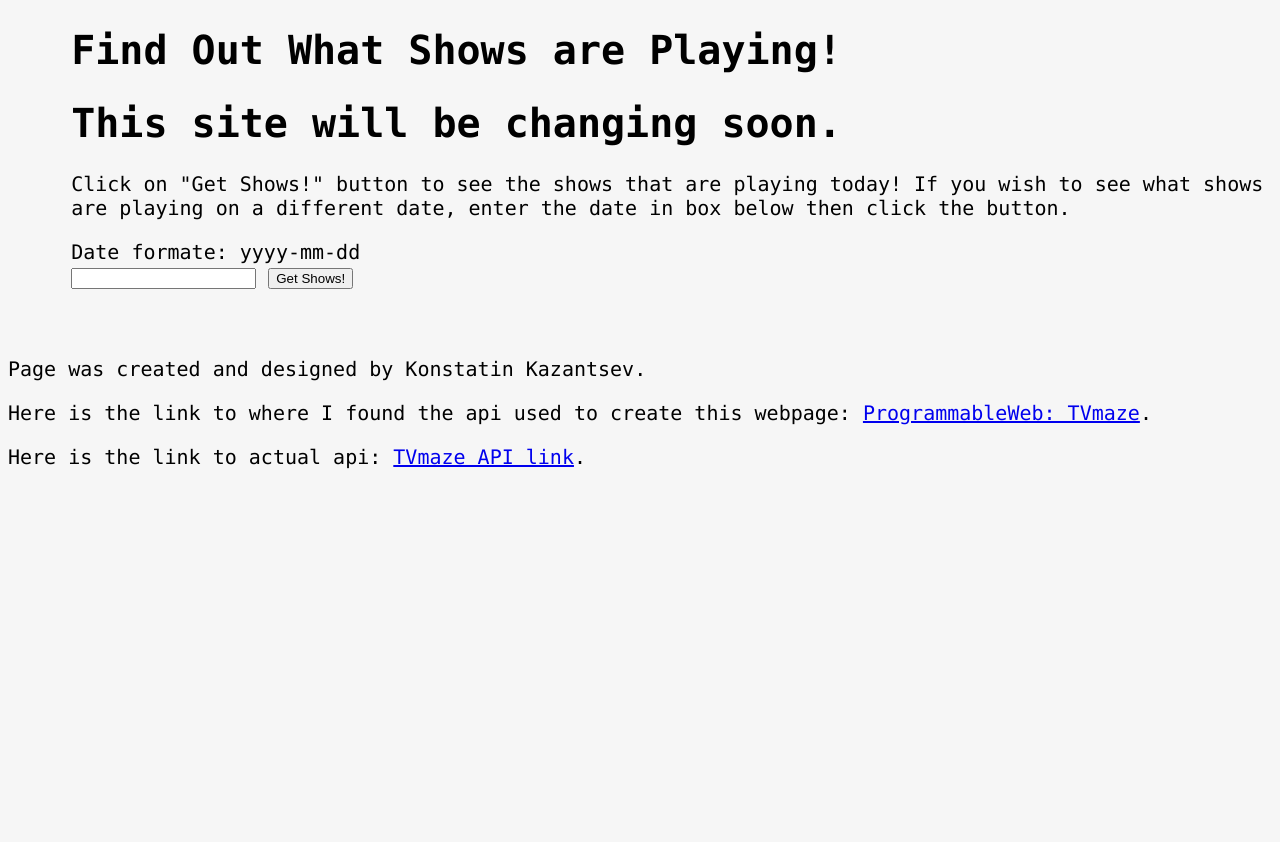
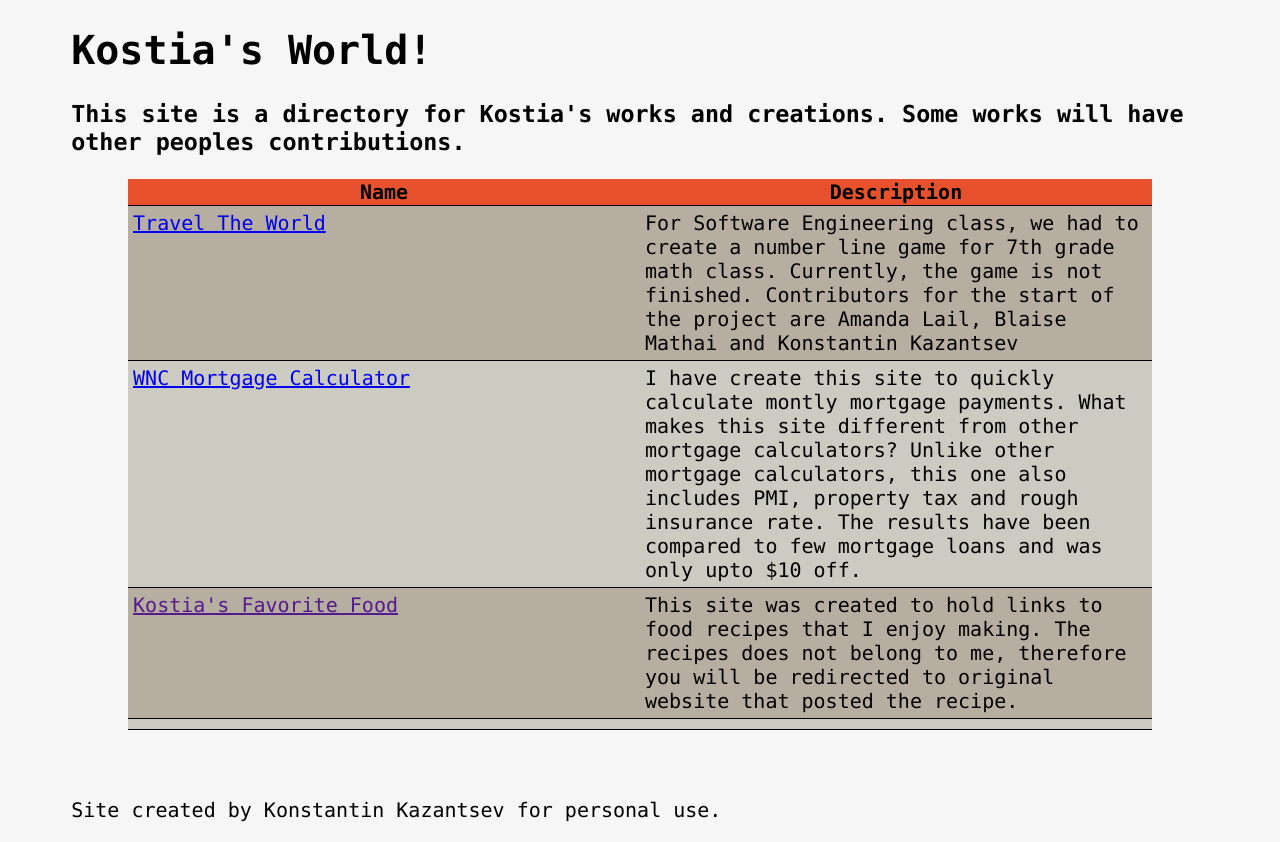
Before and after one commit to kkazants/kkazants.github.io, a plain HTML site: page index.html in a window 1280 px wide. Before the commit the page ends 800 px from the top, so only its background shows below. Drawn offline with nearby package versions, Linux system fonts and the light colour scheme.

Commit message:
Start of new live. Added links to game, recipes and calculator

```diff
--- a/index.html
+++ b/index.html
@@ -1,36 +1,47 @@
 <!doctype html>
 <html>
     <head>
-        <title>Find Shows</title>
+        <title>Kostia's World</title>
         <link rel="stylesheet" href="myCSS.css">
     </head>
     <body>
-        <script src="http://code.jquery.com/jquery-2.1.1.min.js"></script>
-        <script type="text/javascript" src='app.js'></script>
 
         <header>
-            <h1>Find Out What Shows are Playing!</h1>
+            <h1>Kostia's World!</h1>
         </header>
         <div id="content">
-            <h1>This site will be changing soon.</h1>
-            <p>
-                Click on "Get Shows!" button to see the shows that are playing today! If you wish to see what shows are playing on a different date, enter the date in box below then click the button.
-            </p>
-            Date formate: yyyy-mm-dd<br>
-            <input type="text" id="submitDate">
-            <button>Get Shows!</button>
+            <h3>This site is a directory for Kostia's works and creations. Some works will have other peoples contributions.</h3>
+
+            <table>
+                <tr>
+                    <th>Name</th>
+                    <th>Description</th>
+                </tr>
+                <tr>
+                    <td><a target="_blank" href="http://kkazants.github.io/TravelTheWorld/">Travel The World</a></td>
+                    <td>For Software Engineering class, we had to create a number line game for 7th grade math class. Currently, the game is not finished. Contributors for the start of the project are Amanda Lail, Blaise Mathai and Konstantin Kazantsev</td>
+                </tr>
+                <tr>
+                    <td><a target="_blank" href="http://kkazants.github.io/ncmortgagecalc/">WNC Mortgage Calculator</a></td>
+                    <td>I have create this site to quickly calculate montly mortgage payments. What makes this site different from other mortgage calculators? Unlike other mortgage calculators, this one also includes PMI, property tax and rough insurance rate. The results have been compared to few mortgage loans and was only upto $10 off.</td>
+                </tr>
+                <tr>
+                    <td><a target-"_blank" href="">Kostia's Favorite Food</a></td>
+                    <td>This site was created to hold links to food recipes that I enjoy making. The recipes does not belong to me, therefore you will be redirected to original website that posted the recipe.</td>
+                </tr>
+                <tr>
+                    <td><a target-"_blank" href=""></a></td>
+                    <td></td>
+                </tr>
+            </table>
         </div>
         <br><br>
 
         <main>
         </main>
 
-        <p>Page was created and designed by Konstatin Kazantsev.</p>
-        <p>Here is the link to where I found the api used to create this webpage: <a href="http://www.programmableweb.com/api/tvmaze">ProgrammableWeb: TVmaze</a>.</p>
-        <p>Here is the link to actual api: <a href="http://www.tvmaze.com/api">TVmaze API link</a>.</p>
-
         <footer>
-
+        <p>Site created by Konstantin Kazantsev for personal use.</p>
         </footer>
 
     </body>
--- a/myCSS.css
+++ b/myCSS.css
@@ -6,10 +6,17 @@ html {
 
 header {
     margin-left: 5%;
+    margin-right: 5%;
 }
 
 #content {
     margin-left: 5%;
+    margin-right: 5%;
+}
+
+footer {
+    margin-left: 5%;
+    margin-right: 5%;
 }
 
 table {
```
